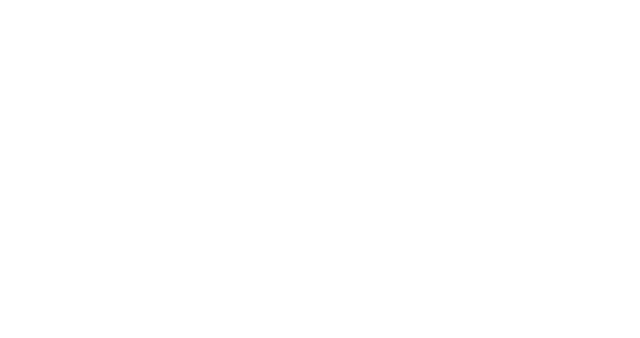
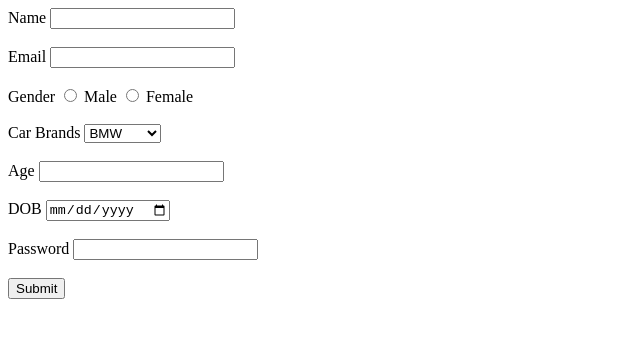
Before and after one commit to acciojob/signup-form-car-Ganapathy77, a website: page main.html in a window 1280 px wide. Shown: the whole page, without its empty margins (0-640 px from the left). Drawn offline with Linux system fonts and the light colour scheme.

Commit message:
update code

```diff
--- a/main.html
+++ b/main.html
@@ -8,6 +8,44 @@
 
 <body>
 	<!-- the entire body must be written by student -->
+	<form method="post">
+		<label for="name">Name </label>
+		<input id="name" type="text" required>
+		<br><br>
+
+		<label for="email">Email </label>
+		<input id="email" type="text" required>
+		<br><br>
+
+		<label for="gender">Gender </label>
+		<input id="gender" name="gender" type="radio" required>
+		<label for="gender">Male</label>
+		<input id="gender" name="gender" type="radio" required>
+		<label for="gender">Female</label>
+		<br><br>
+
+		<label for="cars">Car Brands </label>
+		<select id="car">
+			<option>BMW</option>
+			<option>Audi</option>
+			<option>Mecedez</option>
+		</select>
+		<br><br>
+
+		<label for="age" required>Age</label>
+		<input id="age" type="number" required>
+		<br><br>
+
+		<label for="dob">DOB </label>
+		<input id="dob" type="date" required>
+		<br><br>
+
+		<label for="password">Password </label>
+		<input id="password" type="password" required>
+		<br><br>
+
+		<button type="submit">Submit</button>
+	</form>
     <script type="text/javascript" src="./script.js">
 </script>
 
```
